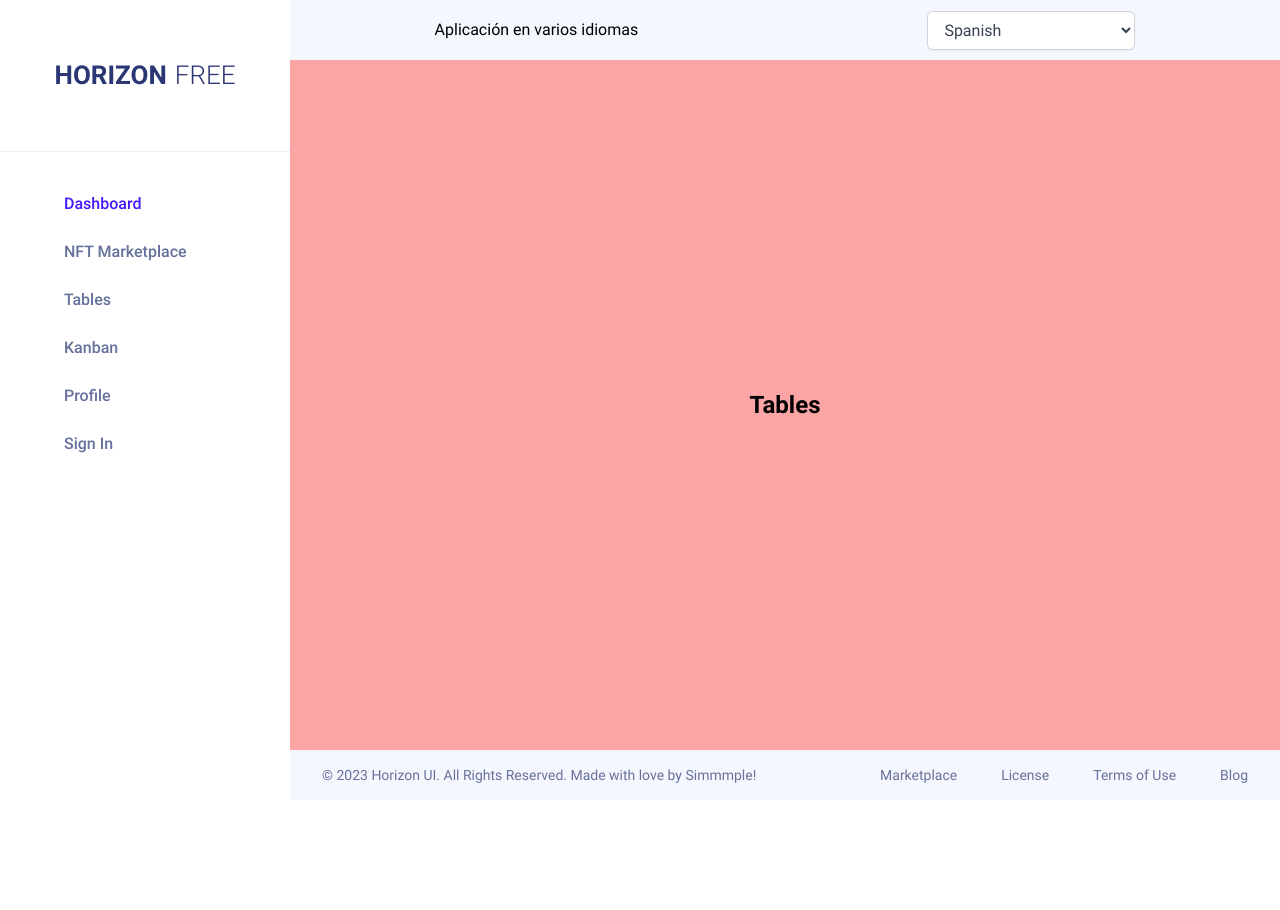
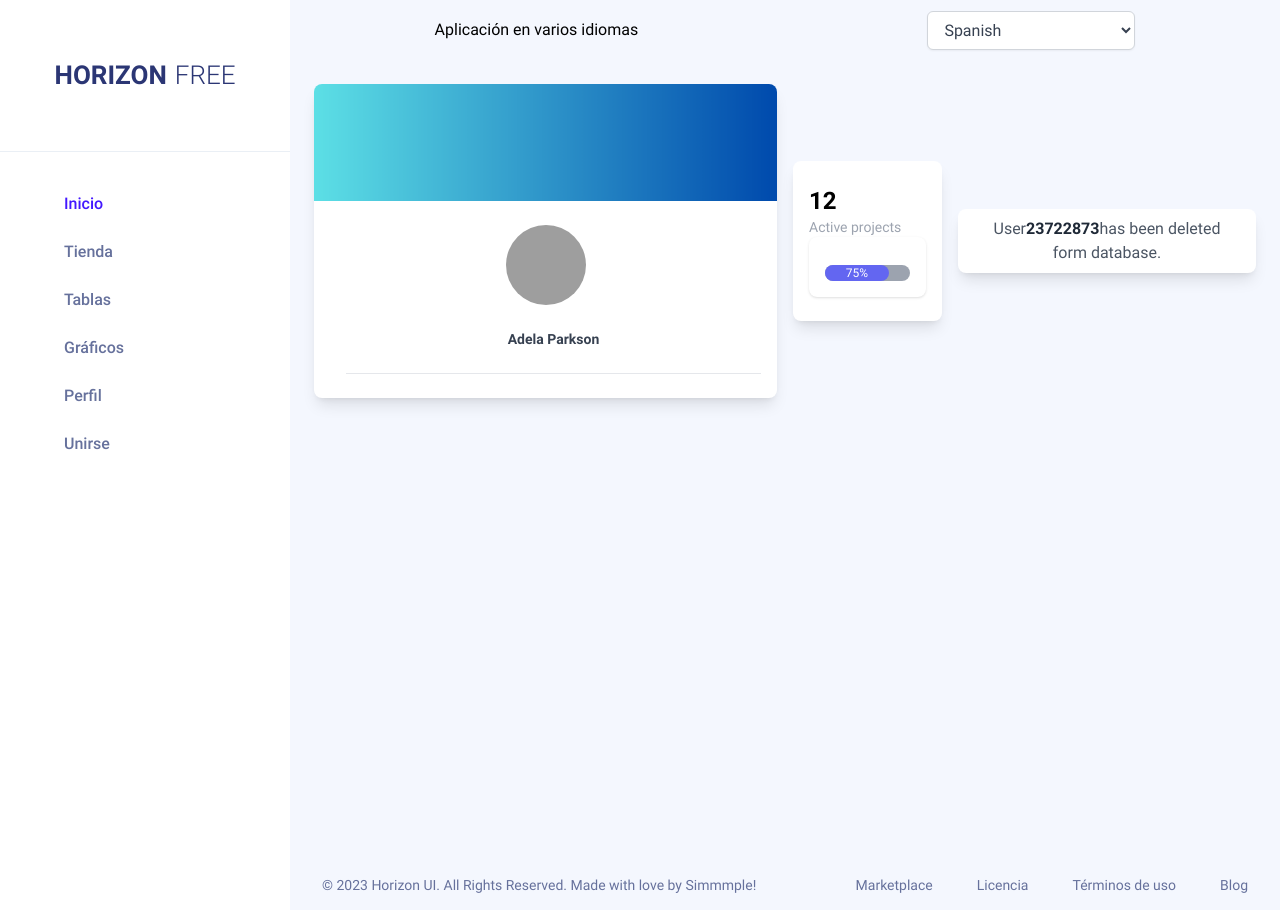
Before and after one commit to fili258-oss/dashboard-ucc, a React (Vite) app: page /tables in a window 1280 px wide. Before the commit the page ends 800 px from the top, so only its background shows below. Built offline with nearby package versions, Linux system fonts and the light colour scheme; grey boxes are pictures that could not be loaded; some icons are missing.

Commit message:
Added module profile dashboard

```diff
--- a/src/components/footer.tsx
+++ b/src/components/footer.tsx
@@ -1,9 +1,11 @@
 import { NavLink } from 'react-router-dom';
+import { useTranslation } from 'react-i18next';
 
 import { useNavbarStore } from '../store/navbarStore';
 
 const Footer = () => {
   const { navbarItemActive, selectedItemNavbar } = useNavbarStore();
+  const { t } = useTranslation();
 
   return (
     <footer className='flex flex-row items-center justify-between px-8 text-sm text-app-gray-700 bg-app-background-main'>
@@ -20,8 +22,8 @@ const Footer = () => {
         >
           Marketplace
         </NavLink>
-        <li>License</li>
-        <li>Terms of Use</li>
+        <li>{t('licence')}</li>
+        <li>{t('termUse')}</li>
         <li>Blog</li>
       </ul>
     </footer>
--- a/src/components/navbar.tsx
+++ b/src/components/navbar.tsx
@@ -1,4 +1,5 @@
 import { NavLink } from 'react-router-dom';
+import { useTranslation } from 'react-i18next';
 
 import { dataNavbar } from '../data/data';
 import { useNavbarStore } from '../store/navbarStore';
@@ -6,6 +7,7 @@ import { useNavbarStore } from '../store/navbarStore';
 const Navbar = () => {
   const { navbarItemActive, selectedItemNavbar } = useNavbarStore();
   const titleLogo = dataNavbar(navbarItemActive).logo.title.split(' ');
+  const { t } = useTranslation();
 
   return (
     <nav className='flex flex-col min-w-[290px] bg-app-white'>
--- a/src/data/data.tsx
+++ b/src/data/data.tsx
@@ -1,3 +1,5 @@
+import { useTranslation } from 'react-i18next';
+
 import {
   FaHouse,
   FaCartShopping,
@@ -5,6 +7,7 @@ import {
   FaGaugeHigh,
   FaUser,
   FaLock,
+
 } from 'react-icons/fa6';
 
 type NavItemType = {
@@ -26,14 +29,18 @@ type LanguageType = {
   code: string;
 };
 
-export const dataNavbar = (navItem: number): NavbarType => ({
+export const dataNavbar = (navItem: number): NavbarType => {
+  const { t } = useTranslation();
+  return {
+
+
   logo: {
     title: 'HORIZON FREE',
   },
   nav: [
     {
       id: 1,
-      title: 'Dashboard',
+      title: t('navbarDashboard'),
       icon: (
         <FaHouse
           className={navItem === 1 ? 'text-app-primary w-5 h-5' : 'w-5 h-5'}
@@ -43,7 +50,7 @@ export const dataNavbar = (navItem: number): NavbarType => ({
     },
     {
       id: 2,
-      title: 'NFT Marketplace',
+      title: t('navbarMarketplace'),
       icon: (
         <FaCartShopping
           className={navItem === 2 ? 'text-app-primary w-5 h-5' : 'w-5 h-5'}
@@ -53,7 +60,7 @@ export const dataNavbar = (navItem: number): NavbarType => ({
     },
     {
       id: 3,
-      title: 'Tables',
+      title: t('navbarTables'),
       icon: (
         <FaChartSimple
           className={navItem === 3 ? 'text-app-primary w-5 h-5' : 'w-5 h-5'}
@@ -63,7 +70,7 @@ export const dataNavbar = (navItem: number): NavbarType => ({
     },
     {
       id: 4,
-      title: 'Kanban',
+      title: t('navbarKanban'),
       icon: (
         <FaGaugeHigh
           className={navItem === 4 ? 'text-app-primary w-5 h-5' : 'w-5 h-5'}
@@ -73,7 +80,7 @@ export const dataNavbar = (navItem: number): NavbarType => ({
     },
     {
       id: 5,
-      title: 'Profile',
+      title: t('navbarProfile'),
       icon: (
         <FaUser
           className={navItem === 5 ? 'text-app-primary w-5 h-5' : 'w-5 h-5'}
@@ -83,7 +90,7 @@ export const dataNavbar = (navItem: number): NavbarType => ({
     },
     {
       id: 6,
-      title: 'Sign In',
+      title: t('navbarSigin'),
       icon: (
         <FaLock
           className={navItem === 6 ? 'text-app-primary w-5 h-5' : 'w-5 h-5'}
@@ -92,7 +99,8 @@ export const dataNavbar = (navItem: number): NavbarType => ({
       to: '/signIn',
     },
   ],
-});
+}
+};
 
 export const languageData = (): LanguageType[] => [
   { label: 'English', code: 'en' },
--- a/src/i18n.ts
+++ b/src/i18n.ts
@@ -11,11 +11,29 @@ i18n.use(initReactI18next).init({
     en: {
       translation: {
         title: 'Multi-language app',
+        termUse: 'Terms of Use',
+        licence: 'Licence',
+        marketplace: 'Marketplace',
+        navbarDashboard : 'Dashboard',
+        navbarMarketplace : 'Marketplace',
+        navbarTables : 'Tables',
+        navbarKanban : 'Kanban',
+        navbarProfile : 'Profile',
+        navbarSigin : 'Sigin',
       },
     },
     es: {
       translation: {
         title: 'Aplicación en varios idiomas',
+        termUse: 'Términos de uso',
+        licence: 'Licencia',
+        marketplace: 'Tienda',
+        navbarDashboard : 'Inicio',
+        navbarMarketplace : 'Tienda',
+        navbarTables : 'Tablas',
+        navbarKanban : 'Gráficos',
+        navbarProfile : 'Perfil',
+        navbarSigin : 'Unirse',
       },
     },
   },
--- a/src/screens/App.tsx
+++ b/src/screens/App.tsx
@@ -20,7 +20,7 @@ function App() {
       <Navbar />
       <section className='flex-1 grid grid-rows-[60px_1fr_50px]'>
         <Header />
-        <section className='bg-red-300'>
+        <section className='bg-app-background-main'>
           <Routes>
             <Route path='/' element={<Dashboard />} />
             <Route path='/marketplace' element={<Marketplace />} />
@@ -30,7 +30,6 @@ function App() {
             <Route path='/signIn' element={<SignIn />} />
             <Route path='*' element={<NotFound />} />
           </Routes>
-          H
         </section>
         <Footer />
       </section>
--- a/src/screens/Dashboard.tsx
+++ b/src/screens/Dashboard.tsx
@@ -2,6 +2,7 @@ const Dashboard = () => {
   return (
     <section className='flex items-center justify-center h-full'>
       <h1 className='text-2xl font-bold'>Dashboard</h1>
+
     </section>
   );
 };
--- a/src/screens/Profile.tsx
+++ b/src/screens/Profile.tsx
@@ -1,8 +1,18 @@
 const Profile = () => {
   return (
-    <section className='flex items-center justify-center h-full'>
-      <h1 className='text-2xl font-bold'>Profile</h1>
+    <section className='flex row'>
+
+      <section className="grid grid-cols-4 gap-4">
+        <section className="grid  bg-white rounded-lg">
+          01
+        </section>
+        <section>02</section>
+        <section>03</section>
+        <section>04</section>
+      </section>
     </section>
+
+
   );
 };
 
--- a/src/screens/Tables.tsx
+++ b/src/screens/Tables.tsx
@@ -1,8 +1,66 @@
 const Tables = () => {
   return (
-    <section className='flex items-center justify-center h-full'>
-      <h1 className='text-2xl font-bold'>Tables</h1>
-    </section>
+
+    <main className="relative h-screen overflow-hidden">
+      <div className="flex items-start justify-between">
+
+        <div className="flex flex-col w-full md:space-y-4">
+
+          <div className="h-screen px-4 pb-24 overflow-auto md:px-6">
+            <div className="flex flex-col items-center w-full my-6 space-y-4 md:space-x-4 md:space-y-0 md:flex-row">
+              <div className="w-full md:w-6/12">
+                <div className="overflow-hidden bg-white shadow-lg rounded-lg">
+                  <div className="gap-4">
+                    <img className="" src="/src/assets/img/BannerADMINUCC.png" alt="" />
+                  </div>
+                  <div className="items-center justify-center text-center px-4 py-6 space-x-4">
+                    <img alt="profil" src="https://www.tailwind-kit.com/images/person/1.jpg" className="mx-auto object-cover rounded-full h-20 w-20 " />
+                    <p className="text-sm font-semibold text-gray-700 border-b border-gray-200 py-6">
+                      Adela Parkson
+                    </p>
+                  </div>
+                </div>
+              </div>
+              <div className="flex items-center w-full space-x-4 md:w-1/2">
+                <div className="w-1/2">
+                  <div className="relative w-full px-4 py-6 bg-white shadow-lg rounded-lg">
+                    <p className="text-2xl font-bold text-black dark:text-white">
+                      12
+                    </p>
+                    <p className="text-sm text-gray-400">
+                      Active projects
+                    </p>
+                    <div className="block p-4 m-auto bg-white rounded-lg shadow">
+                      <div className="w-full h-4 bg-gray-400 rounded-full mt-3">
+                        <div className="w-3/4 h-full text-center text-xs text-white bg-indigo-500 rounded-full">
+                          75%
+                        </div>
+                      </div>
+                    </div>
+                  </div>
+                </div>
+
+                <div className="w-full h-full text-center bg-white shadow-lg rounded-lg">
+                  <div className="flex flex-col justify-between h-full">
+                    <span className="MdCloudDone"></span>
+                    <p className="px-6 py-2 text-gray-600 dark:text-gray-100 text-md">
+                      User
+                      <span className="font-bold text-gray-800 dark:text-white">
+                        23722873
+                      </span>
+                      has been deleted form database.
+                    </p>
+
+                  </div>
+                </div>
+
+              </div>
+            </div>
+          </div>
+        </div>
+      </div>
+    </main>
+
   );
 };
 
```
Also changed, not shown: src/assets/img/BannerADMINUCC.png (added).
